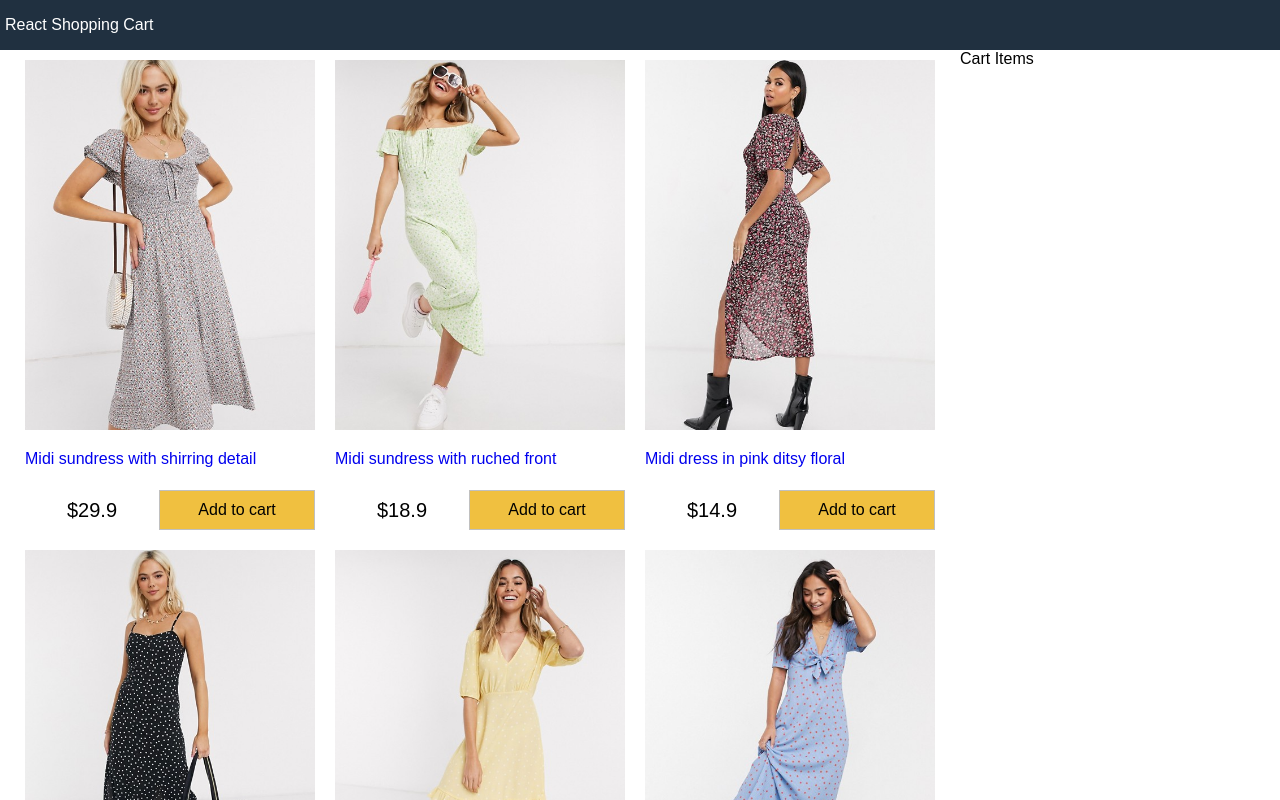
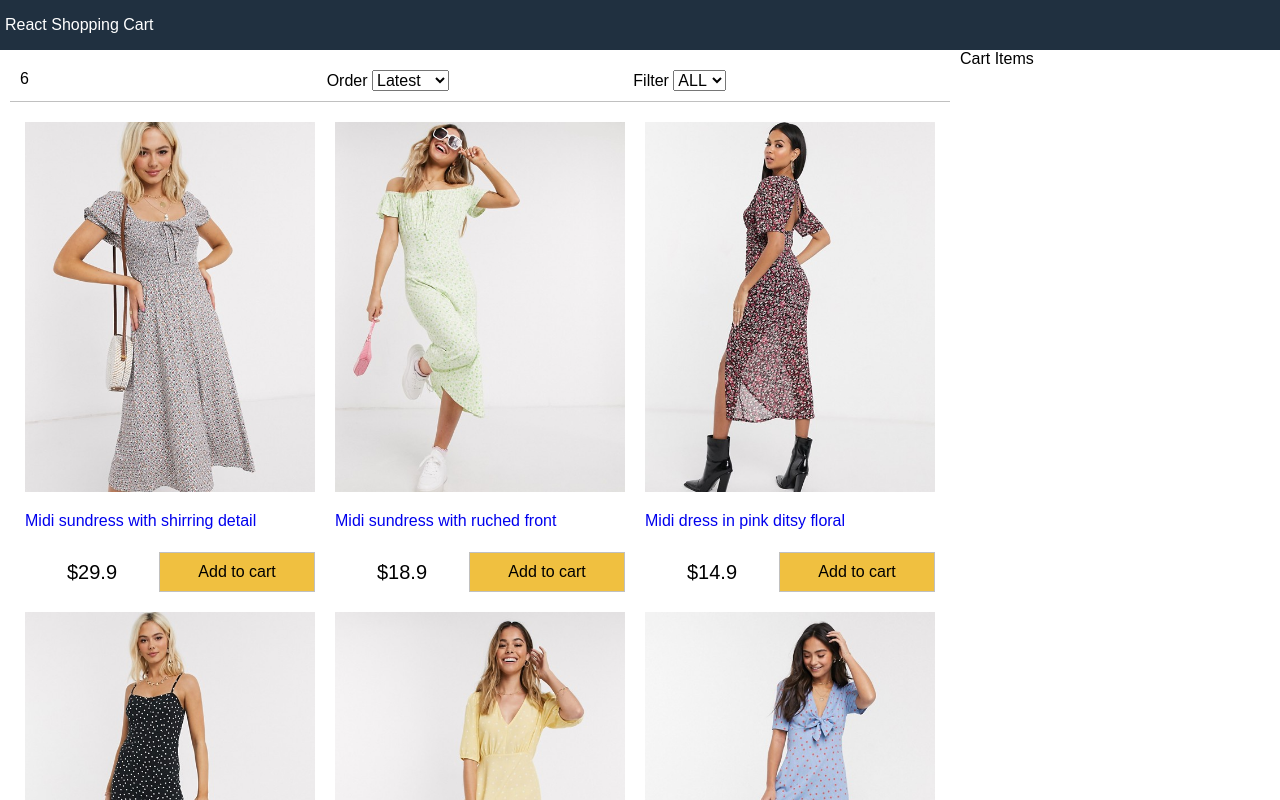
Before and after one commit to michaltruszczynski/shoppingcart, a React (Create React App) app: page / in a window 1280 px wide. Shown: the top 800 px of the page. Built offline with nearby package versions, Linux system fonts and the light colour scheme.

Commit message:
filter component basic functions

```diff
--- a/package.json
+++ b/package.json
@@ -30,5 +30,9 @@
       "last 1 firefox version",
       "last 1 safari version"
     ]
+  },
+  "devDependencies": {
+    "eslint": "^7.8.1",
+    "eslint-plugin-react": "^7.20.6"
   }
 }
--- a/src/App.js
+++ b/src/App.js
@@ -2,6 +2,7 @@
 import React, { Component } from 'react';
 import data from './data.json';
 import Products from './components/Products';
+import Filter from './components/Filter';
 
 class App extends Component {
   constructor() {
@@ -13,6 +14,10 @@
     }
   }
 
+  sortProducts = () => {
+
+  }
+
   render() {
     return (
       <div className='grid-container'>
@@ -22,7 +27,14 @@
         <main>
           <div className="content">
             <div className="main">
-              <Products products={this.state.products}/>
+              <Filter
+                count={this.state.products.length}
+                size={this.state.size}
+                sort={this.state.sort}
+                filterProducts={this.filterProducts}
+                sortProducts={this.sortProducts}
+                ></Filter>
+              <Products products={this.state.products} />
             </div>
             <div className="sidebar">
               Cart Items
--- /dev/null
+++ b/src/components/Filter.js
@@ -0,0 +1,31 @@
+import React, { Component } from 'react';
+
+export default class Filter extends Component {
+    render() {
+        return (
+            <div className="filter">
+                <div className="filter-result">{this.props.count}</div>
+                <div className="filter-sort">
+                    Order{" "}
+                    <select>
+                        <option>Latest</option>
+                        <option value="lowest">Lowest</option>
+                        <option value="highest">Highest</option>
+                    </select>
+                </div>
+                <div className="filter-size">
+                    Filter{" "}
+                    <select>
+                        <option value="">ALL</option>
+                        <option value="XS">XS</option>
+                        <option value="S">S</option>
+                        <option value="M">M</option>
+                        <option value="L">L</option>
+                        <option value="XL">XL</option>
+                        <option value="XXL">XXL</option>
+                    </select>
+                </div>
+            </div>
+        )
+    }
+}
--- a/src/index.css
+++ b/src/index.css
@@ -135,3 +135,17 @@
 .button.primary {
   background-color: #f0c040;
 }
+
+/* filter */
+
+.filter {
+  display: flex;
+  justify-content: space-between;
+  padding: 1rem;
+  margin: 1rem;
+  border-bottom: 0.1rem #c0c0c0 solid;
+}
+
+.filter div {
+  flex: 1;
+}
```
Also changed, not shown: .eslintrc.js (added), 1 other file (tests, documents, lock files or other folders).
